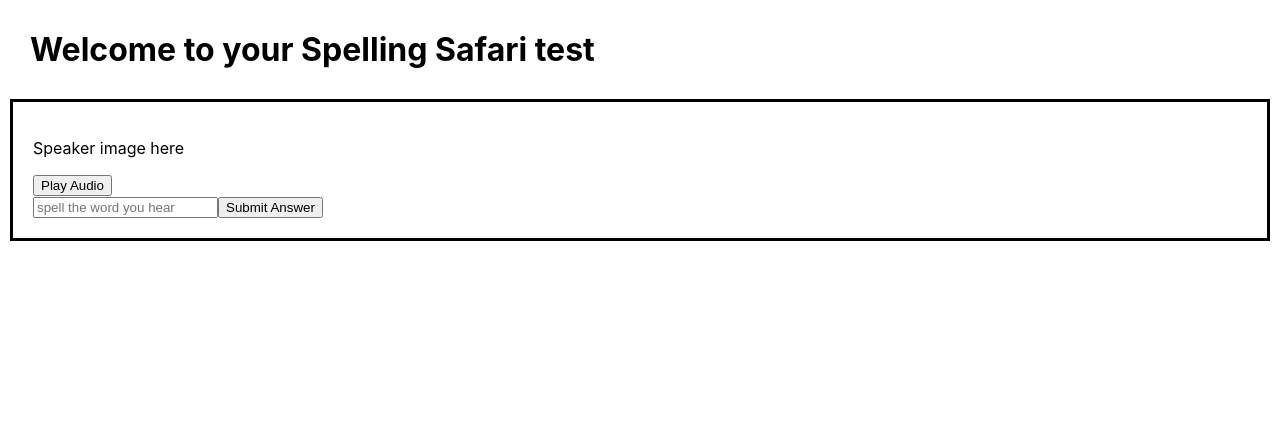
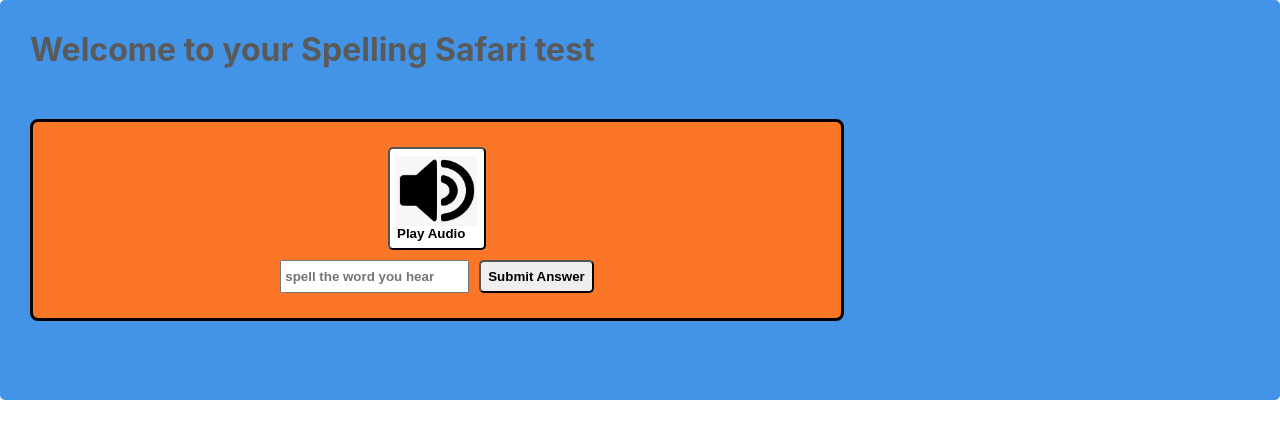
Before and after one commit to Epothos333/SynapseTemp, a React (Create React App) app: page /test in a window 1280 px wide. Shown: the top 438 px of the page. Built offline with nearby package versions, Linux system fonts and the light colour scheme.

Commit message:
added styling to look pretty

```diff
--- a/src/components/StudentTest.js
+++ b/src/components/StudentTest.js
@@ -1,12 +1,16 @@
 import React, { useState }from "react";
 import { useSelector, useDispatch} from 'react-redux';
-import { addMyWords, removeMyWords, addMasteredWords, removeMasteredWords } from '../redux/slices/words';
+import styles from './StudentTestStyle'
+import { Link } from "react-router-dom";
+import speaker from '../assets/speakerToo.png'
+//import { addMyWords, removeMyWords, addMasteredWords, removeMasteredWords } from '../redux/slices/words';
 
 const Test = (()=>{
     const dispatch = useDispatch();//dispatch allows you to use reducers written in a slice
     const myWords = useSelector(state => state.word.myWords);//useSelector() allows access to state variables
     const [currentSpelling, changeSpelling] = useState("");
     const [testQuestion, incrementQuestion] = useState(0);
+    const [testResults, addResult] = useState([]);
     const hearWord = () => {
         //get audio file for the word the user is currently on and play it.
 
@@ -14,27 +18,31 @@ const Test = (()=>{
         new Audio(wordAudio).play();
     }
     const handleNextQuestion = () => {
-        if(testQuestion<myWords.length-1){
-            incrementQuestion(testQuestion+1);
-        }
-        if(currentSpelling===myWords[testQuestion]){
-            console.log("Correct answer");
-        }
-        else{
-            console.log("incorrect answer");
-        }
+        incrementQuestion(testQuestion+1);
+        addResult([...testResults,currentSpelling]);
         changeSpelling("");
 
     }
     return (
-        <div>
-            <h1 style={{margin:'10px', padding:'20px'}}>Welcome to your Spelling Safari test</h1>
-            <div id="testQuestionContainer" style={{borderStyle:'solid', margin:'10px', padding:'20px'}}>
-                <p>Speaker image here</p>
-                <button onClick={hearWord}>Play Audio</button><br/>
-                <input type="text" placeholder="spell the word you hear" value={currentSpelling} onChange={(e)=>{changeSpelling(e.target.value)}}></input>
-                <button onClick={handleNextQuestion}>Submit Answer</button>
+        testQuestion<myWords.length?
+        <div style={styles.testContainer}>
+            <h1 style={styles.header}>Welcome to your Spelling Safari test</h1>
+            <div style={styles.questionContainer}>
+                <div style={{display:'flex',justifyContent:'center'}}>
+                    <button onClick={hearWord} style={styles.audioButton}>
+                        <img src={speaker} alt="speaker" style={styles.image}></img>
+                        Play Audio
+                    </button>
+                </div>
+                <div style={{display:'flex',justifyContent:'center'}}>
+                    <input type="text" placeholder="spell the word you hear" value={currentSpelling} onChange={(e)=>{changeSpelling(e.target.value)}} style={styles.spellingInput}></input>
+                    <button onClick={handleNextQuestion} style={styles.submitButton}>Submit Answer</button>
+                </div>
             </div>
+        </div>:
+        <div style={styles.testContainer}>
+            <h1 style={styles.header}>You have finished your test</h1>
+            <Link style={styles.navLink} to="/">You may return to your Safari Spelling dashboard now</Link>
         </div>
     );
 });
--- /dev/null
+++ b/src/components/StudentTestStyle.js
@@ -0,0 +1,51 @@
+const styles = {
+    testContainer:{
+        backgroundColor:'#4394e6',
+        width:'100%',
+        position:'absolute',
+        height:'50%',
+        borderRadius:'5px'
+    },
+    questionContainer:{
+        borderStyle:'solid',
+        margin:'30px',
+        padding:'20px',
+        backgroundColor:'#fc7628',
+        borderRadius:'8px',
+        width:'60%',
+        display:'flex',
+        flexDirection:'column',
+        justifyContent:'center'
+    },
+    header:{
+        margin:'10px',
+        padding:'20px',
+        color:'#5a5a5a'
+
+    },
+    audioButton:{
+        fontWeight:'bold',
+        display:'flex',
+        flexDirection:'column',
+        backgroundColor:'white'
+    },
+    submitButton:{
+        fontWeight:'bold'
+    },
+    spellingInput:{
+        fontWeight:'bold',
+        margin:'5px',
+        padding:'3px',
+    },
+    navLink:{
+        margin:'30px',
+        padding:'20px',
+        color:'#fc7628',
+        fontWeight:'bold',
+    },
+    image:{
+        height:'70px',
+        width:'80px'
+    }
+}
+export default styles;
--- a/src/index.css
+++ b/src/index.css
@@ -11,3 +11,9 @@ code {
   font-family: source-code-pro, Menlo, Monaco, Consolas, 'Courier New',
     monospace;
 }
+
+button {
+  margin:5px;
+  padding:7px;
+  border-radius:5px;
+}
```
Also changed, not shown: src/assets/speakerThree.png (added), src/assets/speakerToo.png (added).
